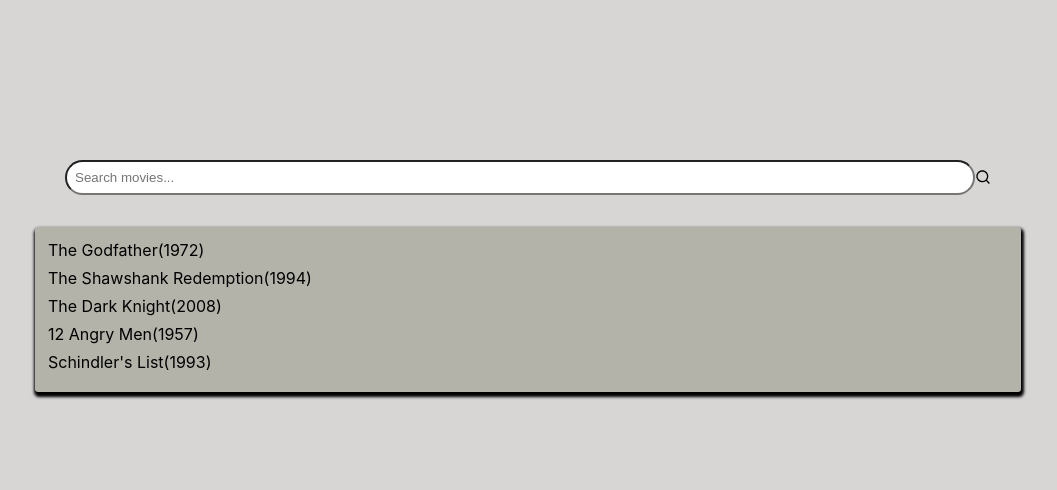
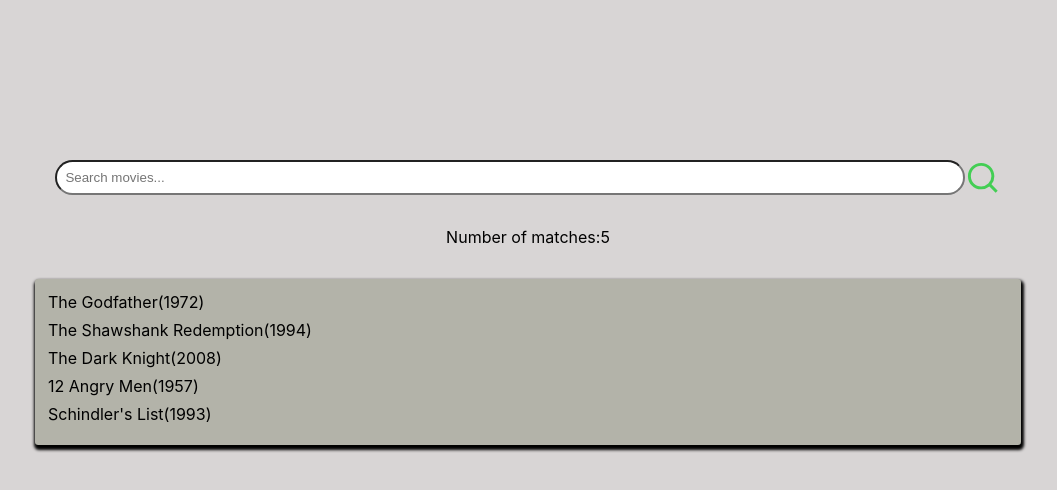
Before and after one commit to Doheera-kosi/react-search-component, a React (Create React App) app: page / in a window 1280 px wide. Shown: the top 490 px of the page, without its empty margins (112-1169 px from the left). Built offline with nearby package versions, Linux system fonts and the light colour scheme.

Commit message:
Add method to update search results

```diff
--- a/src/component/search/SearchComponent.jsx
+++ b/src/component/search/SearchComponent.jsx
@@ -1,24 +1,33 @@
 /* eslint-disable max-len */
-import React, { useState } from 'react';
+import React, { useState, useEffect } from 'react';
 import { RiSearchLine } from 'react-icons/ri';
 import movies from './movies';
 import './search.css';
 
 function SearchComponent() {
-  const [searchText, setSearchTex] = useState('');
+  const [searchText, setSearchText] = useState('');
+  const [numMatches, setNumMatches] = useState(0);
 
   const handleSearchInput = (event) => {
-    setSearchTex(event.target.value);
+    setSearchText(event.target.value);
   };
 
-  const filteredMovies = movies.filter((movie) => movie.title.toLowerCase().includes(searchText.toLocaleLowerCase()));
+  const filteredMovies = movies.filter((movie) => movie.title.toLowerCase().includes(searchText.toLowerCase()));
+
+  useEffect(() => {
+    setNumMatches(filteredMovies.length);
+  }, [filteredMovies]);
 
   return (
     <div className="main-container">
       <div className="search-container">
         <input type="text" placeholder="Search movies..." value={searchText} onChange={handleSearchInput} />
-        <RiSearchLine />
+        <RiSearchLine style={{ fontSize: '2.2rem', color: '#43ce54' }} />
       </div>
+      <p>
+        Number of matches:
+        {numMatches}
+      </p>
       <ul className="movie-list">
         {filteredMovies.map((movie) => (
           <li key={movie.title}>
--- a/src/component/search/search.css
+++ b/src/component/search/search.css
@@ -29,7 +29,7 @@
   padding: 0;
   display: flex;
   flex-direction: column;
-  align-items: start;
+  align-items: flex-start;
   background: rgb(179, 179, 169);
   width: 75%;
   border-radius: 0.2rem;
```
